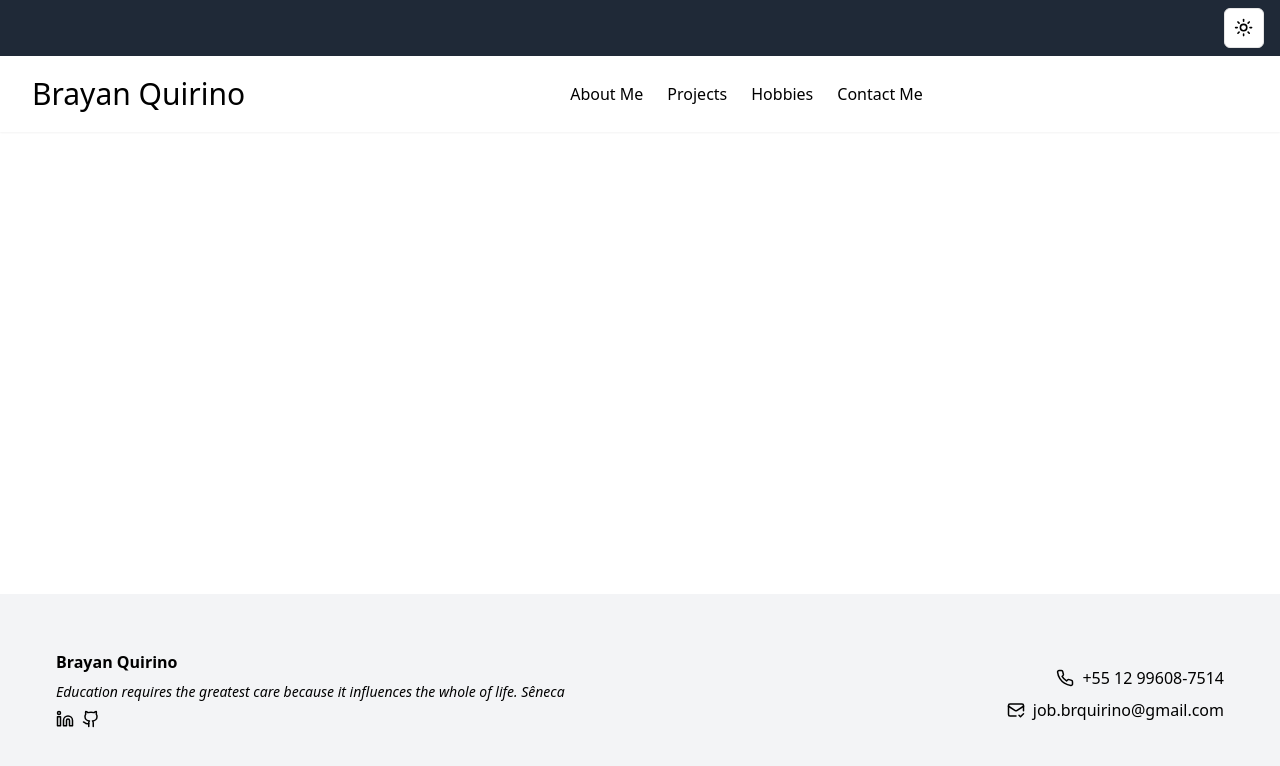
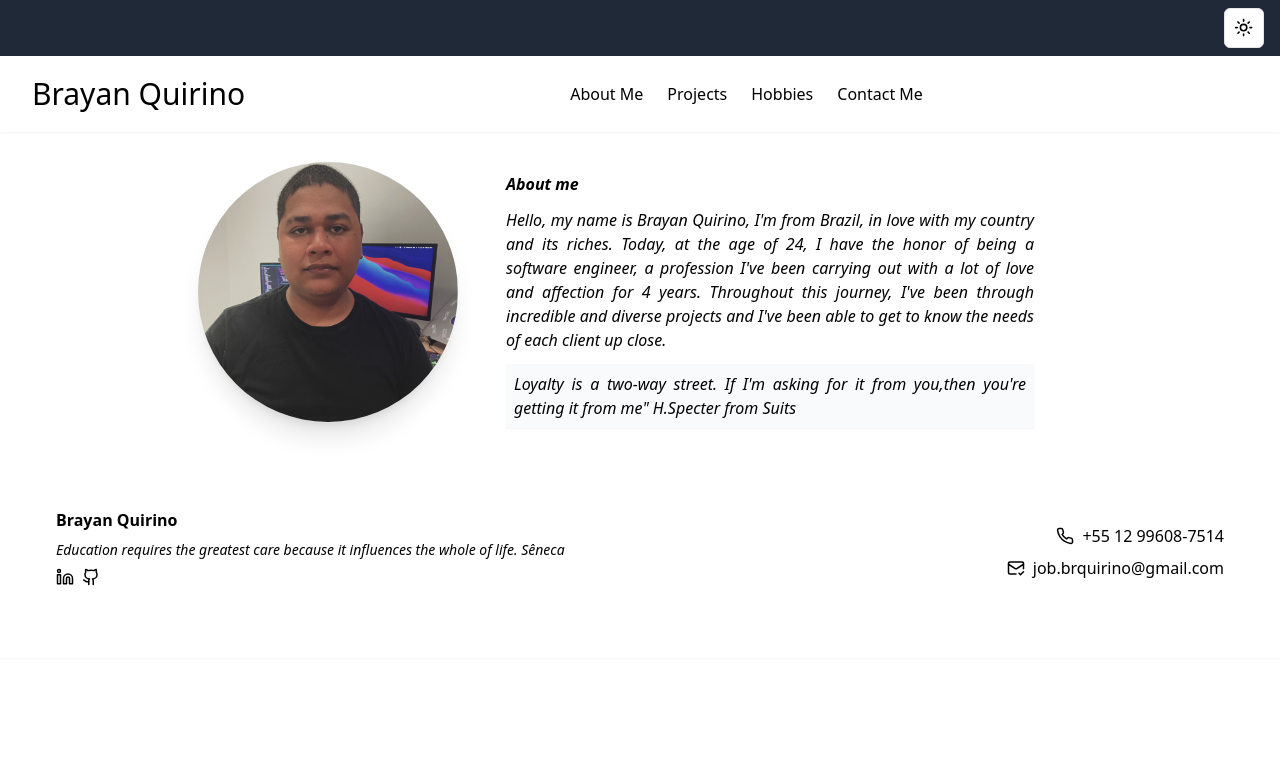
Before and after one commit to braydevkin/portifolio-brayan, a Next.js app: page / in a window 1280 px wide. Shown: the top 766 px of the page. Built offline with nearby package versions, Linux system fonts and the light colour scheme.

Commit message:
Adding about me page

```diff
--- a/src/components/Footer/index.tsx
+++ b/src/components/Footer/index.tsx
@@ -5,7 +5,7 @@ import Link from "next/link";
 
 const Footer = () => {
   return (
-    <footer className=" shadow-sm absolute bottom-0 p-14 bg-gray-100 w-screen">
+    <footer className=" shadow-sm p-14  w-screen">
       <div className="flex flex-col lg:flex-row space-y-4 justify-between items-start">
         <div className="w-full h-full mb-4">
           <h1 className="font-bold mb-2">Brayan Quirino</h1>
@@ -20,10 +20,7 @@ const Footer = () => {
             >
               <Linkedin size={18} />
             </Link>
-            <Link
-              href="https://github.com/braydevkin"
-              target="_blank"
-            >
+            <Link href="https://github.com/braydevkin" target="_blank">
               <Github size={18} />
             </Link>
           </div>
--- a/src/layout/PagesLayout.tsx
+++ b/src/layout/PagesLayout.tsx
@@ -0,0 +1,25 @@
+import React from "react";
+
+import Header from "@/components/Header";
+import { headerMenus } from "@/components/Header/menus";
+
+import Footer from "@/components/Footer";
+
+import { ToggleDarkMode } from "@/components/ToggleDarkMode";
+
+type PageLayoutProps = {
+  children: React.ReactNode;
+};
+
+const PageLayout = ({ children }: PageLayoutProps) => {
+  return (
+    <main className="max-h-screen w-screen">
+      <ToggleDarkMode />
+      <Header menus={headerMenus} />
+      {children}
+      <Footer />
+    </main>
+  );
+};
+
+export default PageLayout;
--- a/src/pages/AboutMe.tsx
+++ b/src/pages/AboutMe.tsx
@@ -1,17 +1,40 @@
 import React from "react";
 
-import Header from "@/components/Header";
-import { headerMenus } from "@/components/Header/menus";
+import Image from "next/image";
 
-import Footer from "@/components/Footer";
-import { ToggleDarkMode } from "@/components/ToggleDarkMode";
+import PageLayout from "@/layout/PagesLayout";
+
+import ProfileImage from "../assets/perfil.jpeg";
 
 export const AboutMe: React.FC = () => {
   return (
-    <>
-      <ToggleDarkMode />
-      <Header menus={headerMenus} />
-      <Footer />
-    </>
+    <PageLayout>
+      <section className="w-full h-auto px-4 py-6">
+        <div className="w-full h-auto flex flex-col justify-center items-center space-y-4 md:flex-row">
+          <Image
+            src={ProfileImage}
+            alt="Brayan's profile image"
+            width={260}
+            height={100}
+            className="rounded-full shadow-xl "
+          />
+          <div className="text-normal italic text-justify md:w-1/2 md:px-12 space-y-3">
+            <h1 className="font-bold">About me</h1>
+            <p>
+              {`
+        Hello, my name is Brayan Quirino, I'm from Brazil, in love with my
+        country and its riches. Today, at the age of 24, I have the honor of
+        being a software engineer, a profession I've been carrying out with a
+        lot of love and affection for 4 years. Throughout this journey, I've
+        been through incredible and diverse projects and I've been able to get
+        to know the needs of each client up close.
+        `}
+            </p>
+
+            <p className="bg-gray-50 p-2 shadow-sm rounded-sm">{`Loyalty is a two-way street. If I'm asking for it from you,then you're getting it from me" H.Specter from Suits`}</p>
+          </div>
+        </div>
+      </section>
+    </PageLayout>
   );
 };
```
Also changed, not shown: src/assets/perfil.jpeg (added), 1 other file (tests, documents, lock files or other folders).
